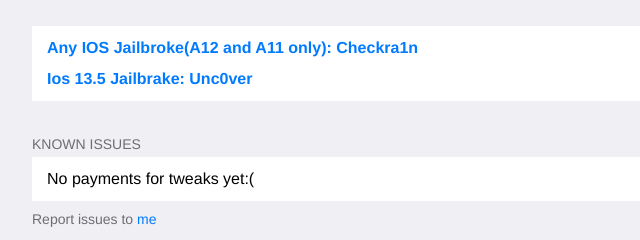
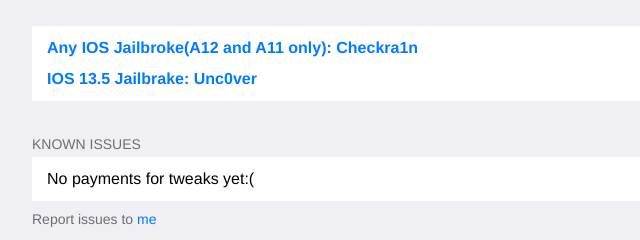
Before and after one commit to kr0nor/Kra1nor, a plain HTML site: page index.html in a window 1280 px wide. Shown: the part 781-1021 px from the top of the page, 126-766 px from the left. Drawn offline with Linux system fonts and the light colour scheme.

Commit message:
Update index.html

```diff
--- a/index.html
+++ b/index.html
@@ -57,7 +57,7 @@
       <li>
 
         <a href="https://checkra.in/" class="button"><strong>Any IOS Jailbroke(A12 and A11 only):</strong> <strong>Checkra1n</strong></a>
-            <a href="https://checkra.in/" class="button"><strong>Ios 13.5 Jailbrake:</strong> <strong>Unc0ver</strong></a>
+            <a href="https://checkra.in/" class="button"><strong>IOS 13.5 Jailbrake:</strong> <strong>Unc0ver</strong></a>
 
       </li>
 
```
